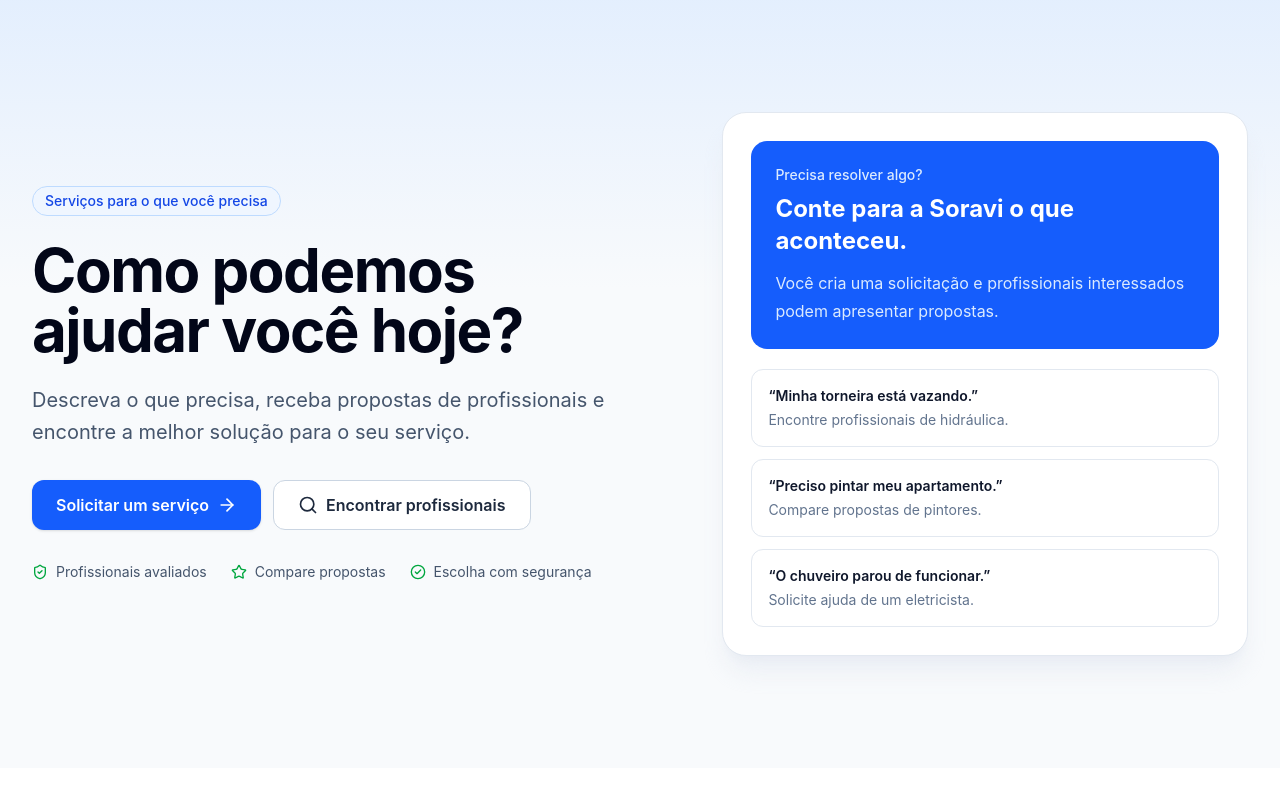
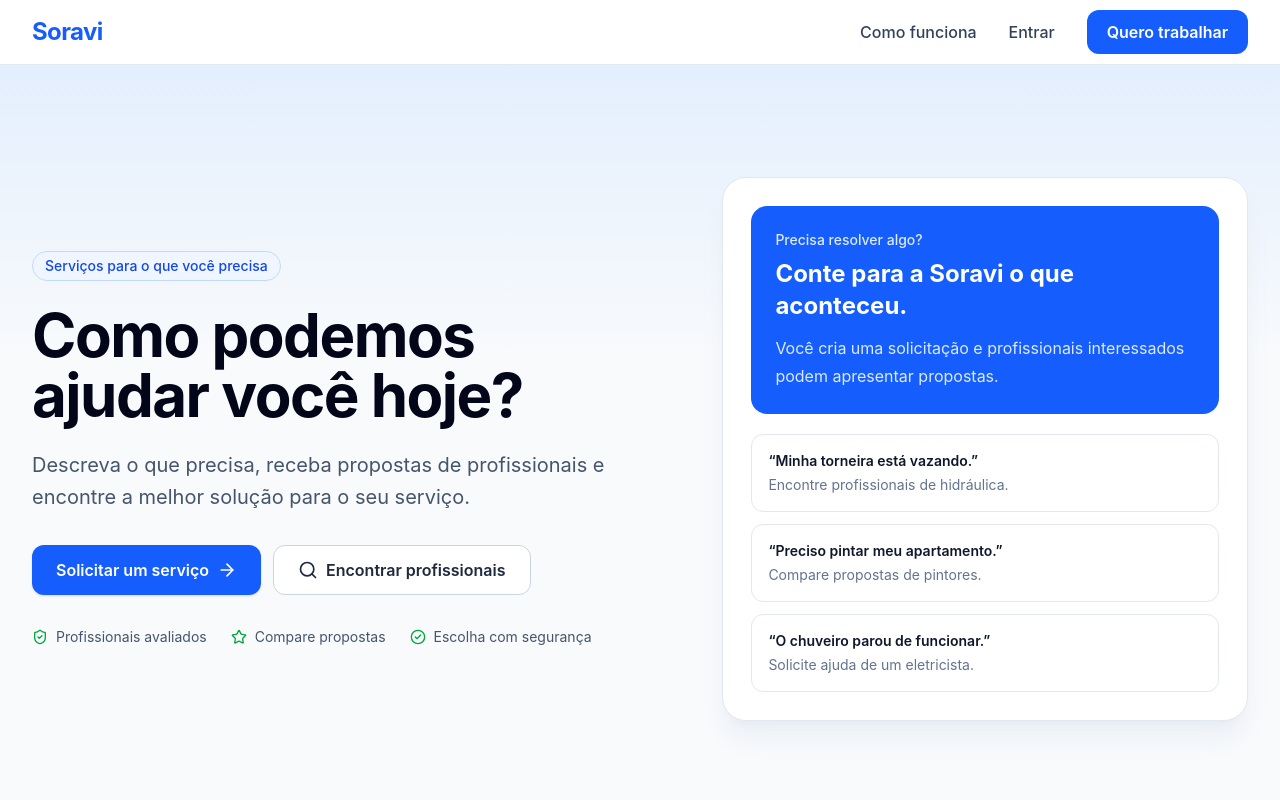
Before and after one commit to prodrigolopes-hue/Soravi, a Next.js app in the folder apps/web/: page / in a window 1280 px wide. Shown: the top 800 px of the page. Built offline with nearby package versions, Linux system fonts and the light colour scheme.

Commit message:
feat(web): cria header responsivo da Soravi

```diff
--- a/apps/web/app/layout.tsx
+++ b/apps/web/app/layout.tsx
@@ -1,4 +1,26 @@
 import type { Metadata } from "next";
+import type { ReactNode } from "react";
+
+import { SiteHeader } from "../components/layout/site-header";
 import "./globals.css";
-export const metadata: Metadata = { title: "Soravi", description: "Encontre profissionais e resolva o que precisa." };
-export default function RootLayout({ children }: Readonly<{ children: React.ReactNode }>) { return <html lang="pt-BR"><body>{children}</body></html>; }
+
+export const metadata: Metadata = {
+  title: "Soravi",
+  description:
+    "Encontre profissionais e soluções para os serviços que você precisa.",
+};
+
+interface RootLayoutProps {
+  children: ReactNode;
+}
+
+export default function RootLayout({ children }: RootLayoutProps) {
+  return (
+    <html lang="pt-BR">
+      <body className="min-h-screen bg-white text-slate-950 antialiased">
+        <SiteHeader />
+        {children}
+      </body>
+    </html>
+  );
+}
--- a/apps/web/components/home/how-it-works.tsx
+++ b/apps/web/components/home/how-it-works.tsx
@@ -46,10 +46,11 @@
 
 export function HowItWorks() {
   return (
-    <section
-      aria-labelledby="how-it-works-title"
-      className="bg-slate-50 py-16 sm:py-20"
-    >
+<section
+  id="como-funciona"
+  aria-labelledby="how-it-works-title"
+  className="bg-slate-50 py-16 sm:py-20"
+>
       <div className="mx-auto max-w-7xl px-4 sm:px-6 lg:px-8">
         <div className="mx-auto max-w-3xl text-center">
           <p className="font-semibold text-blue-600">Como funciona</p>
--- /dev/null
+++ b/apps/web/components/layout/site-header.tsx
@@ -0,0 +1,107 @@
+"use client";
+
+import Link from "next/link";
+import { Menu, X } from "lucide-react";
+import { useState } from "react";
+
+const navigationItems = [
+  {
+    label: "Como funciona",
+    href: "/#como-funciona",
+  },
+  {
+    label: "Entrar",
+    href: "/entrar",
+  },
+] as const;
+
+export function SiteHeader() {
+  const [isMenuOpen, setIsMenuOpen] = useState(false);
+
+  function closeMenu() {
+    setIsMenuOpen(false);
+  }
+
+  return (
+    <header className="sticky top-0 z-50 border-b border-slate-200 bg-white/95 backdrop-blur">
+      <div className="mx-auto flex min-h-16 max-w-7xl items-center justify-between px-4 sm:px-6 lg:px-8">
+        <Link
+          href="/"
+          className="text-2xl font-bold tracking-tight text-blue-600 focus-visible:outline-none focus-visible:ring-2 focus-visible:ring-blue-600 focus-visible:ring-offset-2"
+          aria-label="Soravi — Página inicial"
+          onClick={closeMenu}
+        >
+          Soravi
+        </Link>
+
+        <nav
+          aria-label="Navegação principal"
+          className="hidden items-center gap-8 md:flex"
+        >
+          {navigationItems.map((item) => (
+            <Link
+              key={item.href}
+              href={item.href}
+              className="font-medium text-slate-700 transition-colors hover:text-blue-600 focus-visible:outline-none focus-visible:ring-2 focus-visible:ring-blue-600 focus-visible:ring-offset-2"
+            >
+              {item.label}
+            </Link>
+          ))}
+
+          <Link
+            href="/cadastro/profissional"
+            className="inline-flex min-h-11 items-center justify-center rounded-xl bg-blue-600 px-5 py-2.5 font-semibold text-white transition-colors hover:bg-blue-700 focus-visible:outline-none focus-visible:ring-2 focus-visible:ring-blue-600 focus-visible:ring-offset-2"
+          >
+            Quero trabalhar
+          </Link>
+        </nav>
+
+        <button
+          type="button"
+          className="inline-flex size-11 items-center justify-center rounded-xl border border-slate-300 text-slate-700 transition-colors hover:bg-slate-50 focus-visible:outline-none focus-visible:ring-2 focus-visible:ring-blue-600 focus-visible:ring-offset-2 md:hidden"
+          aria-label={
+            isMenuOpen ? "Fechar menu principal" : "Abrir menu principal"
+          }
+          aria-expanded={isMenuOpen}
+          aria-controls="mobile-navigation"
+          onClick={() => setIsMenuOpen((currentValue) => !currentValue)}
+        >
+          {isMenuOpen ? (
+            <X aria-hidden="true" className="size-5" />
+          ) : (
+            <Menu aria-hidden="true" className="size-5" />
+          )}
+        </button>
+      </div>
+
+      {isMenuOpen ? (
+        <nav
+          id="mobile-navigation"
+          aria-label="Navegação para dispositivos móveis"
+          className="border-t border-slate-200 bg-white px-4 py-4 md:hidden"
+        >
+          <div className="mx-auto flex max-w-7xl flex-col gap-2">
+            {navigationItems.map((item) => (
+              <Link
+                key={item.href}
+                href={item.href}
+                className="rounded-xl px-4 py-3 font-medium text-slate-700 transition-colors hover:bg-blue-50 hover:text-blue-700 focus-visible:outline-none focus-visible:ring-2 focus-visible:ring-blue-600"
+                onClick={closeMenu}
+              >
+                {item.label}
+              </Link>
+            ))}
+
+            <Link
+              href="/cadastro/profissional"
+              className="mt-2 inline-flex min-h-12 items-center justify-center rounded-xl bg-blue-600 px-5 py-3 font-semibold text-white transition-colors hover:bg-blue-700 focus-visible:outline-none focus-visible:ring-2 focus-visible:ring-blue-600 focus-visible:ring-offset-2"
+              onClick={closeMenu}
+            >
+              Quero trabalhar
+            </Link>
+          </div>
+        </nav>
+      ) : null}
+    </header>
+  );
+}
```
